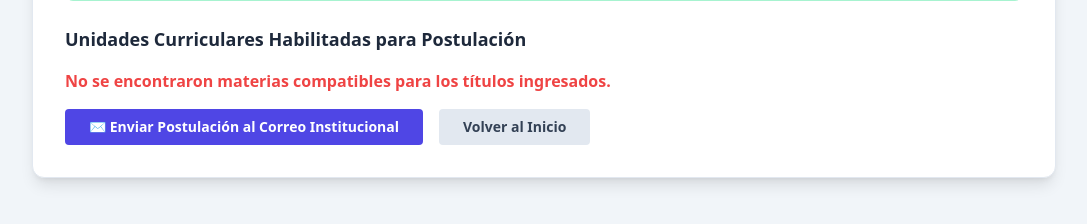
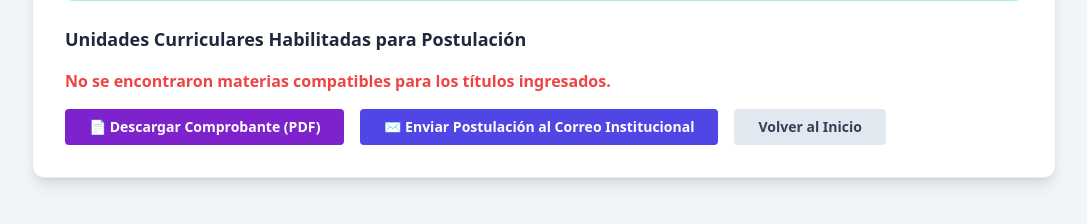
Before and after one commit to relevamientogobsalt2026-coder/nomenclador-ies-demo, a Flask app: template templates/resultado_postulacion.html in a window 1280 px wide. Shown: the part 210-434 px from the top of the page, without its empty margins (96-1183 px from the left). Run offline with Flask 3, Linux system fonts and the light colour scheme; the template is opened without the code that fills it, so the values that code supplies are empty; some libraries are stand-ins or nearby versions.

Commit message:
Agregar boton de descarga de comprobante PDF con logo del Ministerio

```diff
--- a/app.py
+++ b/app.py
@@ -1,8 +1,15 @@
 import os
 import uuid
 import urllib.parse
-from flask import Flask, render_template, request, jsonify, redirect, url_for, flash, abort
+from io import BytesIO
+from datetime import datetime
+from flask import Flask, render_template, request, jsonify, redirect, url_for, flash, abort, send_file
 from supabase import create_client, Client
+from reportlab.lib.pagesizes import A4
+from reportlab.lib.units import mm
+from reportlab.lib import colors
+from reportlab.lib.styles import getSampleStyleSheet, ParagraphStyle
+from reportlab.platypus import SimpleDocTemplate, Paragraph, Spacer, Image as RLImage, Table, TableStyle, HRFlowable
 
 app = Flask(__name__)
 app.secret_key = "secret_key_ies_6039"
@@ -34,6 +41,117 @@ def subir_archivo(file_storage, subcarpeta):
     except Exception as e:
         print(f"Error al subir archivo a Storage: {e}")
         return None
+
+LOGO_PATH = os.path.join(os.path.dirname(__file__), 'static', 'logo_salta.png')
+
+def generar_comprobante_pdf(docente, materias_habilitadas):
+    """Genera el PDF de comprobante de inscripción del postulante, con el logo del
+    Ministerio de Educación y Cultura de Salta, y lo devuelve como BytesIO."""
+    buffer = BytesIO()
+    doc = SimpleDocTemplate(
+        buffer, pagesize=A4,
+        topMargin=18 * mm, bottomMargin=18 * mm, leftMargin=20 * mm, rightMargin=20 * mm
+    )
+    styles = getSampleStyleSheet()
+
+    titulo_style = ParagraphStyle('TituloComprobante', parent=styles['Title'], fontSize=16,
+                                   textColor=colors.HexColor('#4c1d95'), spaceAfter=2)
+    subtitulo_style = ParagraphStyle('Subtitulo', parent=styles['Normal'], fontSize=9,
+                                      textColor=colors.HexColor('#64748b'), spaceAfter=12)
+    label_style = ParagraphStyle('Label', parent=styles['Normal'], fontSize=10,
+                                  textColor=colors.HexColor('#334155'))
+    h2_style = ParagraphStyle('H2Comp', parent=styles['Heading2'], fontSize=12,
+                               textColor=colors.HexColor('#4c1d95'))
+    pie_style = ParagraphStyle('Pie', parent=styles['Normal'], fontSize=8,
+                                textColor=colors.HexColor('#94a3b8'))
+
+    story = []
+
+    if os.path.exists(LOGO_PATH):
+        ancho_logo = 60 * mm
+        alto_logo = ancho_logo * (103 / 370)  # mantiene la proporción real del logo
+        story.append(RLImage(LOGO_PATH, width=ancho_logo, height=alto_logo))
+        story.append(Spacer(1, 10))
+
+    story.append(Paragraph("Comprobante de Inscripción Docente", titulo_style))
+    story.append(Paragraph(
+        "Ministerio de Educación y Cultura - Provincia de Salta | Nomenclador y Relevamiento Docente",
+        subtitulo_style
+    ))
+    story.append(HRFlowable(width="100%", color=colors.HexColor('#c7d2fe'), thickness=1))
+    story.append(Spacer(1, 14))
+
+    fecha = datetime.now().strftime('%d/%m/%Y %H:%M')
+    story.append(Paragraph(f"<b>Fecha de emisión:</b> {fecha}", label_style))
+    story.append(Spacer(1, 10))
+
+    localidades = docente.get('localidades_postulacion') or []
+    datos = [
+        ["Nombre y Apellido:", docente.get('nombre_apellido') or ''],
+        ["DNI:", docente.get('dni') or ''],
+        ["Teléfono:", docente.get('telefono') or ''],
+        ["Email:", docente.get('email') or ''],
+        ["Localidades postuladas:", ", ".join(localidades)],
+        ["Título 1:", f"{docente.get('titulo_base_1') or ''} ({docente.get('anio_egreso_1') or ''})"],
+    ]
+    if docente.get('titulo_base_2'):
+        datos.append(["Título 2:", f"{docente.get('titulo_base_2')} ({docente.get('anio_egreso_2') or ''})"])
+
+    tabla_datos = Table(datos, colWidths=[50 * mm, 110 * mm])
+    tabla_datos.setStyle(TableStyle([
+        ('FONTSIZE', (0, 0), (-1, -1), 10),
+        ('FONTNAME', (0, 0), (0, -1), 'Helvetica-Bold'),
+        ('TEXTCOLOR', (0, 0), (0, -1), colors.HexColor('#4c1d95')),
+        ('BOTTOMPADDING', (0, 0), (-1, -1), 6),
+        ('TOPPADDING', (0, 0), (-1, -1), 2),
+        ('VALIGN', (0, 0), (-1, -1), 'TOP'),
+    ]))
+    story.append(tabla_datos)
+    story.append(Spacer(1, 18))
+
+    story.append(Paragraph("Unidades Curriculares Habilitadas", h2_style))
+    story.append(Spacer(1, 6))
+
+    if materias_habilitadas:
+        filas = [["Código", "Unidad Curricular", "Carrera", "Instituto"]]
+        for m in materias_habilitadas:
+            inst = m.get('institutos') or {}
+            filas.append([
+                m.get('codigo') or '',
+                m.get('nombre_unidad_curricular') or '',
+                m.get('carrera') or '',
+                inst.get('nombre') or ''
+            ])
+        tabla_mat = Table(filas, colWidths=[18 * mm, 55 * mm, 47 * mm, 40 * mm])
+        tabla_mat.setStyle(TableStyle([
+            ('BACKGROUND', (0, 0), (-1, 0), colors.HexColor('#ede9fe')),
+            ('TEXTCOLOR', (0, 0), (-1, 0), colors.HexColor('#4c1d95')),
+            ('FONTNAME', (0, 0), (-1, 0), 'Helvetica-Bold'),
+            ('FONTSIZE', (0, 0), (-1, -1), 8),
+            ('GRID', (0, 0), (-1, -1), 0.5, colors.HexColor('#cbd5e1')),
+            ('VALIGN', (0, 0), (-1, -1), 'MIDDLE'),
+            ('ROWBACKGROUNDS', (0, 1), (-1, -1), [colors.white, colors.HexColor('#f8fafc')]),
+        ]))
+        story.append(tabla_mat)
+    else:
+        story.append(Paragraph(
+            "No se encontraron materias compatibles en el nomenclador para los títulos "
+            "ingresados al momento de la inscripción.",
+            label_style
+        ))
+
+    story.append(Spacer(1, 26))
+    story.append(HRFlowable(width="100%", color=colors.HexColor('#e2e8f0'), thickness=0.5))
+    story.append(Spacer(1, 6))
+    story.append(Paragraph(
+        "Este comprobante certifica que la postulación fue recibida por el sistema. "
+        "No implica la aprobación de la inscripción, la cual queda sujeta a revisión administrativa.",
+        pie_style
+    ))
+
+    doc.build(story)
+    buffer.seek(0)
+    return buffer
 
 def armar_mailto(docente, materias_habilitadas):
     """Arma un link mailto: con asunto y cuerpo pre-cargados con los datos del postulante
@@ -195,7 +313,8 @@ def postular():
     return render_template('resultado_postulacion.html',
                            docente=post_data,
                            materias=materias_habilitadas,
-                           mailto_link=armar_mailto(post_data, materias_habilitadas))
+                           mailto_link=armar_mailto(post_data, materias_habilitadas),
+                           postulante_id=postulante_id)
 
 # 3. SECCIÓN ADMINISTRADOR: Nomenclador y Estadísticas
 @app.route('/admin')
@@ -328,6 +447,26 @@ def borrar_postulacion(id):
     except Exception as e:
         return f"Error al borrar postulación: {e}", 500
 
+# --- COMPROBANTE DE INSCRIPCIÓN (PDF DESCARGABLE) ---
+@app.route('/comprobante/<int:postulante_id>')
+def comprobante_pdf(postulante_id):
+    if not supabase:
+        return "Supabase no configurado.", 500
+
+    response = supabase.table('postulaciones_docentes').select('*').eq('id', postulante_id).execute()
+    if not response.data:
+        abort(404)
+    docente = response.data[0]
+
+    historial = supabase.table('historial_relevamiento') \
+        .select('materia_id, materias_nomenclador(*, institutos(*))') \
+        .eq('postulante_id', postulante_id).execute()
+    materias_habilitadas = [item['materias_nomenclador'] for item in historial.data if item.get('materias_nomenclador')]
+
+    buffer = generar_comprobante_pdf(docente, materias_habilitadas)
+    nombre_archivo = f"comprobante_inscripcion_{docente.get('dni') or postulante_id}.pdf"
+    return send_file(buffer, mimetype='application/pdf', as_attachment=True, download_name=nombre_archivo)
+
 # --- NUEVA RUTA: DETALLE INDIVIDUAL DEL POSTULANTE ---
 @app.route('/postulante/<int:docente_id>')
 def detalle_postulante(docente_id):
--- a/requirements.txt
+++ b/requirements.txt
@@ -1,3 +1,5 @@
 supabase==2.11.0
 Flask
 gunicorn
+reportlab
+Pillow
--- a/templates/resultado_postulacion.html
+++ b/templates/resultado_postulacion.html
@@ -53,7 +53,10 @@
         <p class="text-red-500 my-4 font-semibold">No se encontraron materias compatibles para los títulos ingresados.</p>
         {% endif %}
 
-        <div class="flex gap-4">
+        <div class="flex flex-wrap gap-4">
+            <a href="{{ url_for('comprobante_pdf', postulante_id=postulante_id) }}" class="bg-purple-700 hover:bg-purple-800 text-white px-6 py-2 rounded text-sm font-semibold">
+                📄 Descargar Comprobante (PDF)
+            </a>
             <a href="{{ mailto_link }}" class="bg-indigo-600 hover:bg-indigo-700 text-white px-6 py-2 rounded text-sm font-semibold">
                 ✉️ Enviar Postulación al Correo Institucional
             </a>
```
Also changed, not shown: templates/static/logo_salta.png (added).
